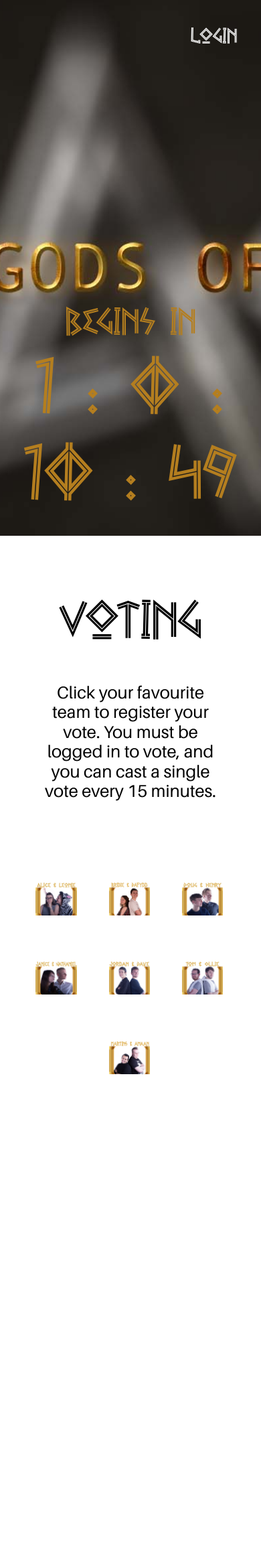
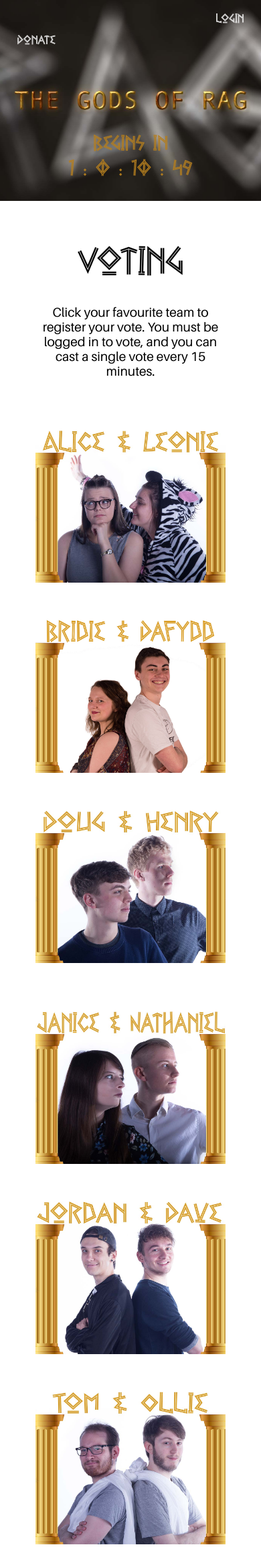
Before and after one commit to iWildman1/Gods-of-RAG, a Node server app: page / in a window 390 px wide. Shown: the top 2310 px of the page at 67% size. Before the commit the page ends 1604 px from the top, so only its background shows below. Run offline with Node 20, Linux system fonts and the light colour scheme; some libraries are stand-ins or nearby versions.

Commit message:
Site in final state before live

```diff
--- a/server/public/css/styles.css
+++ b/server/public/css/styles.css
@@ -113,7 +113,7 @@
 }
 
 header nav {
-    padding-top: 20px;
+    padding-top: 0px;
 }
 
 header nav p {
@@ -121,6 +121,17 @@
     color: white;
     font-size: 2rem;
     font-family: 'Gelio';
+}
+
+.donate {
+    float: left;
+    padding-top: 20px;
+}
+
+@media (max-width: 630px) {
+    .donate {
+        padding-top: 32px;
+    }
 }
 
 header nav p a {
@@ -144,6 +155,42 @@
     transform: translateX(-50%);
     text-align: center;
     width: 100%;
+}
+
+header .container-header {
+    width: 95%;
+}
+
+@media(max-width: 1024px) {
+    header {
+        height: 500px;
+    }
+
+    header .counter {
+        font-size: 3.5rem;
+    }
+}
+
+@media(max-width: 630px) {
+    header {
+        height: 300px;
+    }
+
+    header h2 {
+        font-size: 2rem;
+    }
+
+    header .counter {
+        font-size: 2rem;
+    }
+
+    header nav p {
+        font-size: 1.2rem;
+    }
+
+    header nav p .profile-img {
+        top: 15px;
+    }
 }
 
 /* === VOTING === */
@@ -174,6 +221,28 @@
 .team img {
     max-width: 100%;
     cursor: pointer;
+}
+
+@media(max-width: 700px) {
+
+    .voting h1 {
+        font-size: 3.7rem;
+        margin-top: 2.5rem;
+        margin-bottom: 2rem;
+    }
+
+    .voting .lead {
+        font-size: 1.2rem;
+        margin-bottom: 2rem;
+    }
+
+    .team {
+        flex: 0 0 100%;
+    }
+
+    .team-row {
+        flex-wrap: wrap;
+    }
 }
 
 /* === MODAL === */
--- a/server/routes/teamRoutes.js
+++ b/server/routes/teamRoutes.js
@@ -2,6 +2,10 @@
 const Team = mongoose.model('teams');
 
 module.exports = (app) => {
+
+    app.get('/donate', (req, res) => {
+        res.redirect('https://www.justgiving.com/teams/godsofrag');
+    })
 
     app.post('/api/team/upload/:name', (req, res) => {
         const name = req.params.name;
--- a/server/views/index.ejs
+++ b/server/views/index.ejs
@@ -13,15 +13,16 @@
     </head>
     <body>
         <header>
-            <div class="container container-large">
+            <div class="container container-large container-header">
                 <div class="row">
                     <div class="col col-12">
                         <nav>
+
                             <% if (user) { %>
-                                <p>Welcome, <%= user.name %> <img class="profile-img" src="<%= user.pictureUrl %>" alt=""></p>
+                                <p><a class="donate"  href="/donate"> Donate</a> Welcome, <%= user.name %> <img class="profile-img" src="<%= user.pictureUrl %>" alt=""></p>
 
                             <% } else { %>
-                                <p><a href="/auth/facebook">login</a></p>
+                                <p><a class="donate" href="/donate"> Donate</a><a href="/auth/facebook">login</a></p>
                             <% } %>
                         </nav>
                     </div>
```
Also changed, not shown: server/public/js/src/app.js (+57 -47 lines), server/public/js/bundle.js.
